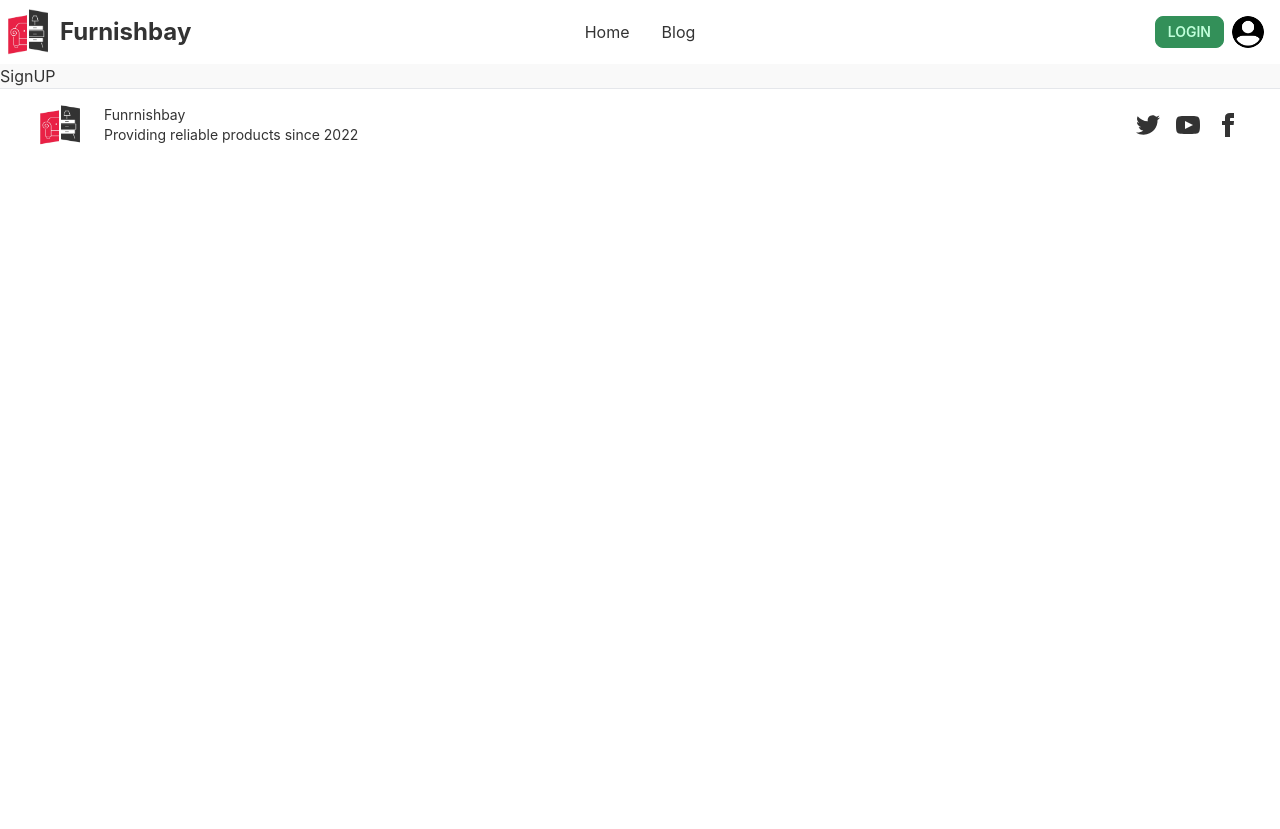
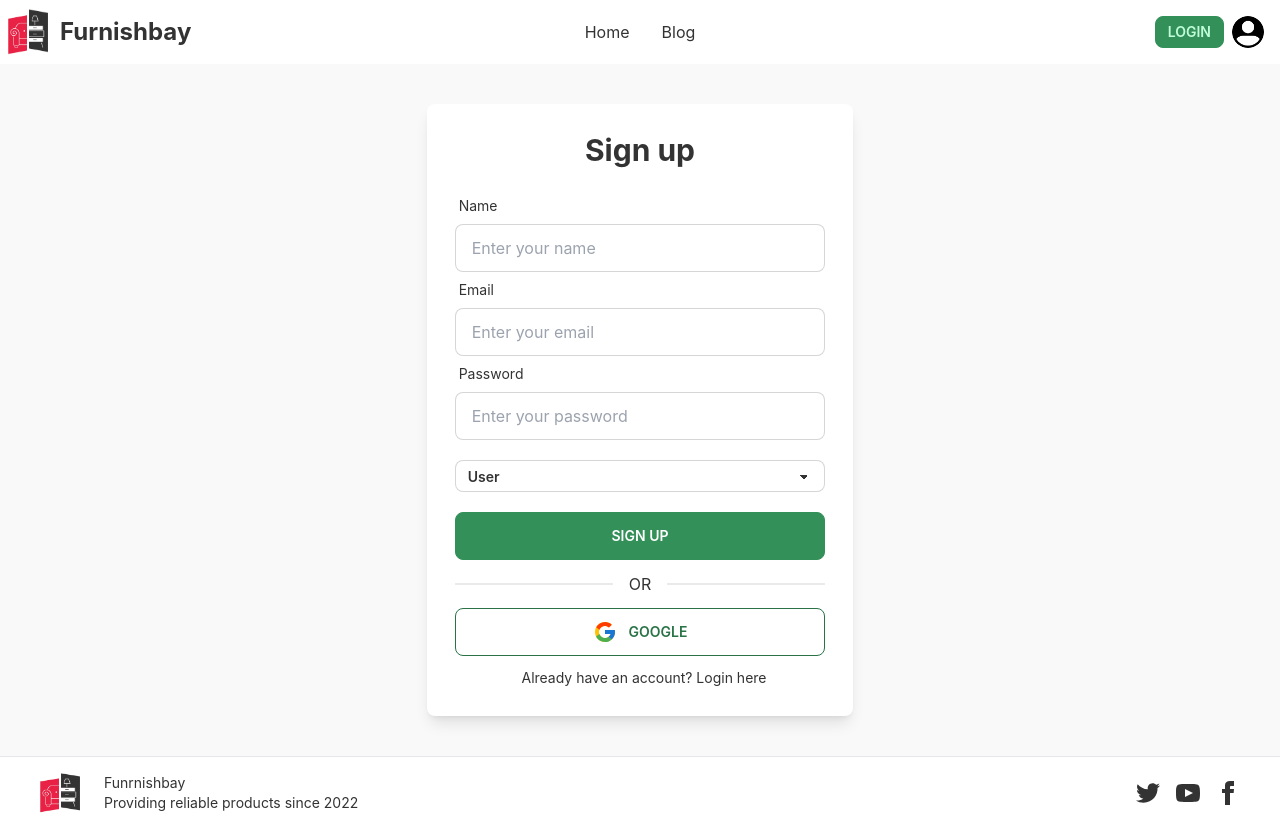
Before and after one commit to masudcodex/furnishbay, a React (Create React App) app: page /signup in a window 1280 px wide. Before the commit the page ends 800 px from the top, so only its background shows below. Built offline with nearby package versions, Linux system fonts and the light colour scheme.

Commit message:
registration page design with react hook form and validation completed

```diff
--- a/src/Pages/SignUp/SignUp.js
+++ b/src/Pages/SignUp/SignUp.js
@@ -1,9 +1,76 @@
 import React from 'react';
+import { useForm } from 'react-hook-form';
+import { Link } from 'react-router-dom';
+import { FcGoogle } from "react-icons/fc";
 
 const SignUp = () => {
+    const { register, formState: { errors }, handleSubmit } = useForm();
+
+    const onSubmit = data => {
+        console.log(data);
+    }
     return (
-        <div>
-            SignUP
+        <div className='flex items-center my-10'>
+            <div className='md:w-4/12 bg-white p-7 mx-auto shadow-lg rounded-lg'>
+                <h2 className='text-3xl font-bold text-center mb-5'>Sign up</h2>
+                <form onSubmit={handleSubmit(onSubmit)}>
+                    <div className="form-control">
+                        <label className="label">
+                            <span className="label-text">Name</span>
+                        </label>
+                        <input
+                            type="text"
+                            {...register("name", {required: "Name is required"})}
+                            aria-invalid={errors.name ? "true" : "false"}
+                            placeholder="Enter your name"
+                            className="input input-bordered"
+                        />
+                        {errors.name && <p role="alert" className='text-sm text-error mt-2 ml-2'>{errors.name?.message}</p>}
+                    </div>
+                    <div className="form-control">
+                        <label className="label">
+                            <span className="label-text">Email</span>
+                        </label>
+                        <input
+                            type="email"
+                            {...register("email", {required: "Email is required"})}
+                            aria-invalid={errors.email ? "true" : "false"}
+                            placeholder="Enter your email"
+                            className="input input-bordered"
+                        />
+                        {errors.email && <p role="alert" className='text-sm text-error mt-2 ml-2'>{errors.email?.message}</p>}
+                    </div>
+                    <div className="form-control">
+                        <label className="label">
+                            <span className="label-text">Password</span>
+                        </label>
+                        <input
+                            type="password"
+                            {...register("password",
+                                {
+                                    required: "Password is required",
+                                    minLength: {value: 6, message: "Password should contain minimum 6 character with one capital, small alphabet and one number"},
+                                    pattern: {value: /(?=.*[a-z])(?=.*[A-Z])(?=.*[0-9])/, message: "Password should contain minimum 6 character with one capital, small alphabet and one number"}
+                                })}
+                            aria-invalid={errors.password ? "true" : "false"}
+                            placeholder="Enter your password"
+                            className="input input-bordered"
+                        />
+                        {errors.password && <p role="alert" className='text-sm text-error mt-2 ml-2'>{errors.password?.message}</p>}
+                    </div>
+                    <div className='form-control mt-5'>
+                        <select {...register("role")}
+                        className="select select-bordered select-sm w-full">
+                            <option selected value="user">User</option>
+                            <option value="seller">Seller</option>
+                        </select>
+                    </div>
+                    <input type="submit" value="Sign up" className='btn w-full btn-primary text-white mt-5'/>
+                </form>
+                <div className="divider">OR</div>
+                <button className='btn btn-secondary w-full btn-outline'><FcGoogle className='text-2xl mr-3'/>Google</button>
+                <p className='text-sm mt-3 ml-2 text-center'>Already have an account? <Link to="/login">Login here</Link></p>
+            </div>
         </div>
     );
 };
```
